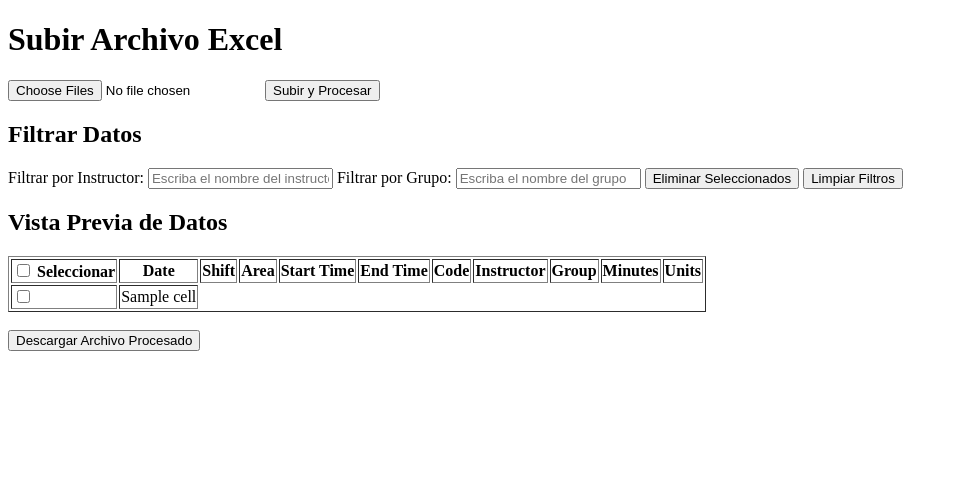
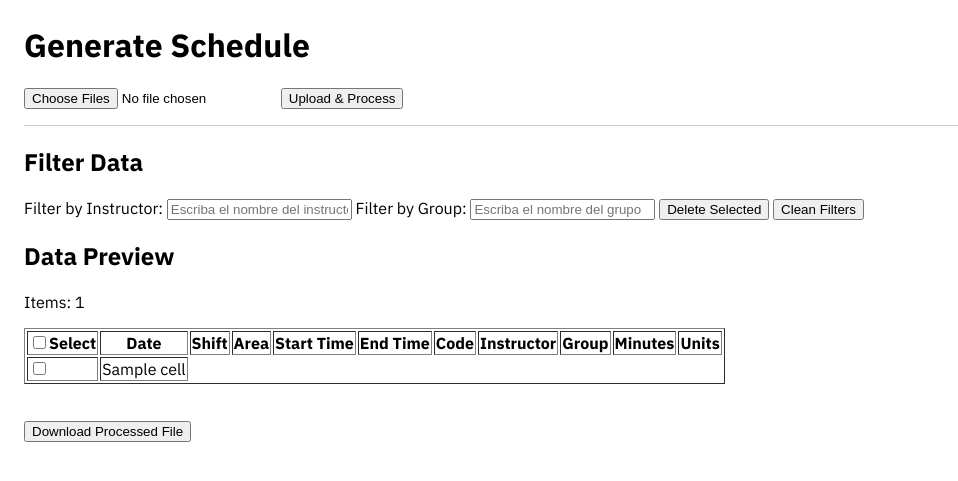
Before and after one commit to byhelaman/sched-planner, a Flask app: template app/templates/index.html in a window 1280 px wide. Shown: the top 481 px of the page, without its empty margins (0-958 px from the left). Run offline with Flask 3, Linux system fonts and the light colour scheme; the template is opened without the code that fills it: most values are stand-ins (such as "Sample title", 1, 10 or a date in 2020).

Commit message:
add styles

```diff
--- a/app/static/css/styles.css
+++ b/app/static/css/styles.css
@@ -1,8 +1,44 @@
+@import url('https://fonts.googleapis.com/css2?family=IBM+Plex+Sans:ital,wght@0,100..700;1,100..700&display=swap');
+
+*,
+*::before,
+*::after {
+  box-sizing: border-box;
+}
+
+body {
+  margin: 0;
+  font-family: "IBM Plex Sans", serif;
+}
+
+.container {
+  padding: 0 1.5rem;
+  margin: 1.5rem 0;
+}
+
+#wrap {
+  margin: 1rem 0;
+}
+
+tr {
+  cursor: pointer;
+}
+
+#uploadForm {
+  padding-bottom: 1rem;
+  border-bottom: 1px solid #ccc;
+}
+
+.table {
+  max-height: 600px;
+  overflow-y: scroll;
+}
+
+
 .selected-row {
   background-color: #ffffcc;
 }
 
-#wrap {
-  max-height: 600px;
-  overflow-y: scroll;
+.hover-row {
+  background-color: #efefef;
 }
--- a/app/static/js/scripts.js
+++ b/app/static/js/scripts.js
@@ -9,7 +9,32 @@ document.addEventListener("DOMContentLoaded", function () {
       toggleRowSelection(checkbox);
     });
   });
+
+  const rows = document.querySelectorAll("tbody tr");
+  rows.forEach(row => {
+    row.addEventListener("mouseenter", function () {
+      row.classList.add("hover-row");
+    });
+    row.addEventListener("mouseleave", function () {
+      row.classList.remove("hover-row");
+    });
+    row.addEventListener("click", toggleRowSelectionByClick);
+  });
 });
+
+function toggleRowSelectionByClick(event) {
+  // Si el clic se hizo sobre el checkbox, se omite para evitar doble acción
+  if (event.target && event.target.matches('input[name="selected_rows"]')) {
+    return;
+  }
+  const row = event.currentTarget; // La fila sobre la que se hizo clic
+  const checkbox = row.querySelector('input[name="selected_rows"]');
+  if (checkbox) {
+    // Cambia el estado del checkbox y actualiza el resaltado
+    checkbox.checked = !checkbox.checked;
+    toggleRowSelection(checkbox);
+  }
+}
 
 function filterTable() {
   const instructorInput = document.getElementById("filterInstructor").value.toLowerCase();
--- a/app/templates/index.html
+++ b/app/templates/index.html
@@ -3,34 +3,39 @@
 <head>
   <meta charset="UTF-8">
   <meta name="viewport" content="width=device-width, initial-scale=1.0">
-  <title>Subir y Previsualizar</title>
+  <title>AutoSched</title>
   <link rel="stylesheet" href="{{ url_for('static', filename='css/styles.css') }}">
 </head>
 <body>
-  <h1>Subir Archivo Excel</h1>
-  <form method="POST" enctype="multipart/form-data">
+  <div class="container">
+    <h1>Generate Schedule</h1>
+    <form id="uploadForm" method="POST" enctype="multipart/form-data">
       <input type="file" name="files" accept=".xlsx" multiple required>
-    <button id="submit" type="submit">Subir y Procesar</button>
+      <button id="submit" type="submit">Upload & Process</button>
     </form>
 
     <div id="wrap">
       {% if schedules %}
-      <h2>Filtrar Datos</h2>
-      <label for="filterInstructor">Filtrar por Instructor:</label>
+        <h2>Filter Data</h2>
+        <label for="filterInstructor">Filter by Instructor:</label>
         <input type="text" id="filterInstructor" onkeyup="filterTable()" placeholder="Escriba el nombre del instructor">
 
-      <label for="filterGroup">Filtrar por Grupo:</label>
+        <label for="filterGroup">Filter by Group:</label>
         <input type="text" id="filterGroup" onkeyup="filterTable()" placeholder="Escriba el nombre del grupo">
 
-      <button type="button" onclick="deleteSelectedRows()">Eliminar Seleccionados</button>
-      <button type="button" onclick="clearFilters()">Limpiar Filtros</button>
+        <button type="button" onclick="deleteSelectedRows()">Delete Selected</button>
+        <button type="button" onclick="clearFilters()">Clean Filters</button>
 
-      <h2>Vista Previa de Datos</h2>
-      <div id="table-container" style="display: block;">
+        <h2>Data Preview</h2>
+        {% if schedules %}
+          <p>Items: {{ schedules|length }}</p>
+        {% endif %}
+        <div class="table">
+          <div id="table-container">
             <table border="1">
               <thead>
                 <tr>
-              <th><input type="checkbox" id="selectAll" onclick="toggleSelectAll()"> Seleccionar</th>
+                  <th><input type="checkbox" id="selectAll" onclick="toggleSelectAll()">Select</th>
                   <th>Date</th>
                   <th>Shift</th>
                   <th>Area</th>
@@ -57,16 +62,18 @@
               </tbody>
             </table>
           </div>
-      <br>
+        </div>
+        <br/>
       {% endif %}
     </div>
 
     {% if schedules %}
       <form id="downloadForm" method="POST" action="{{ url_for('main.download_processed') }}">
         <input type="hidden" name="selected_rows" id="selectedRowsInput">
-      <button type="button" onclick="prepareDownload()">Descargar Archivo Procesado</button>
+        <button type="button" onclick="prepareDownload()">Download Processed File</button>
       </form>
     {% endif %}
+  </div>
 
   <script src="{{ url_for('static', filename='js/scripts.js') }}"></script>
 </body>
```
Lines whose indentation alone changed are shown as unchanged.
